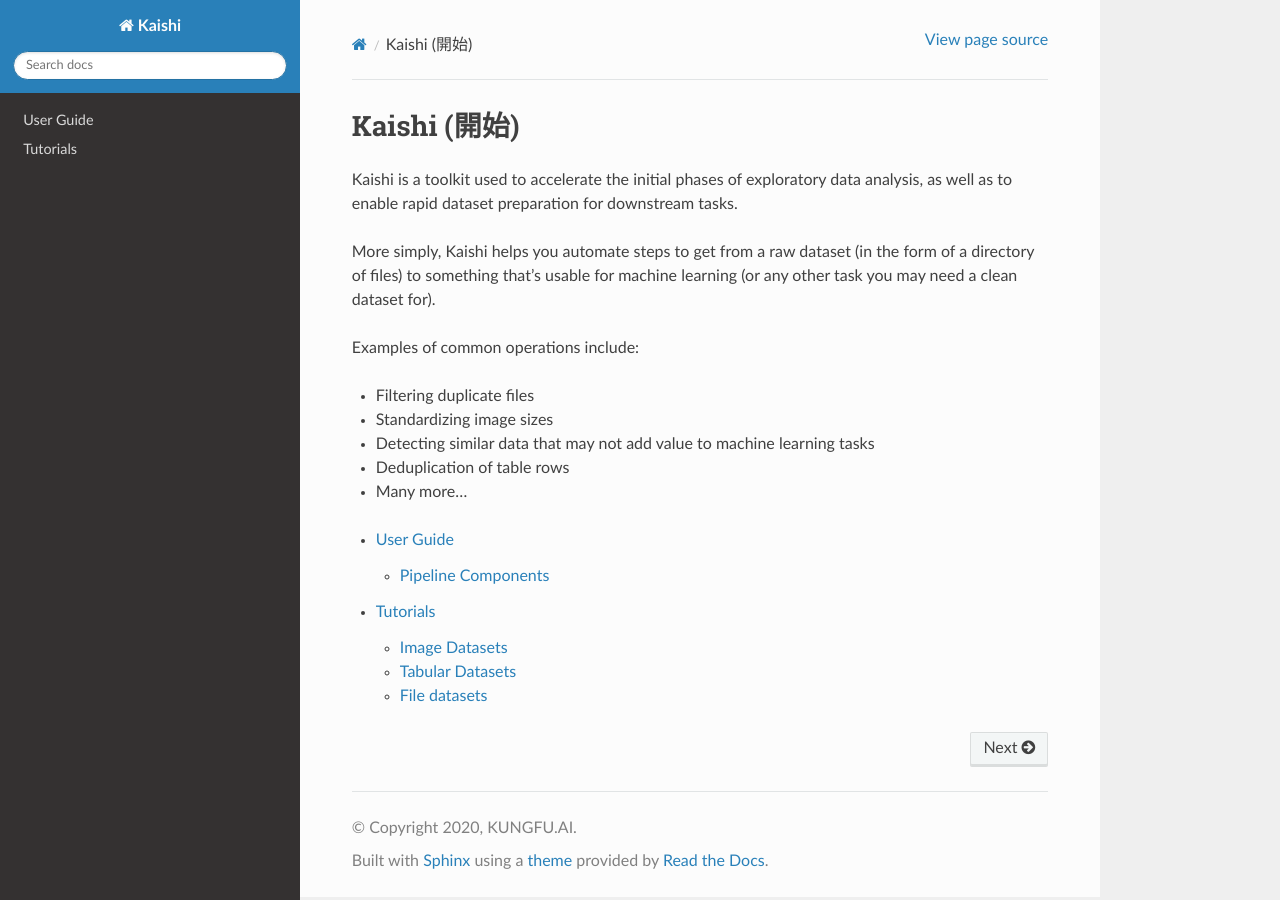
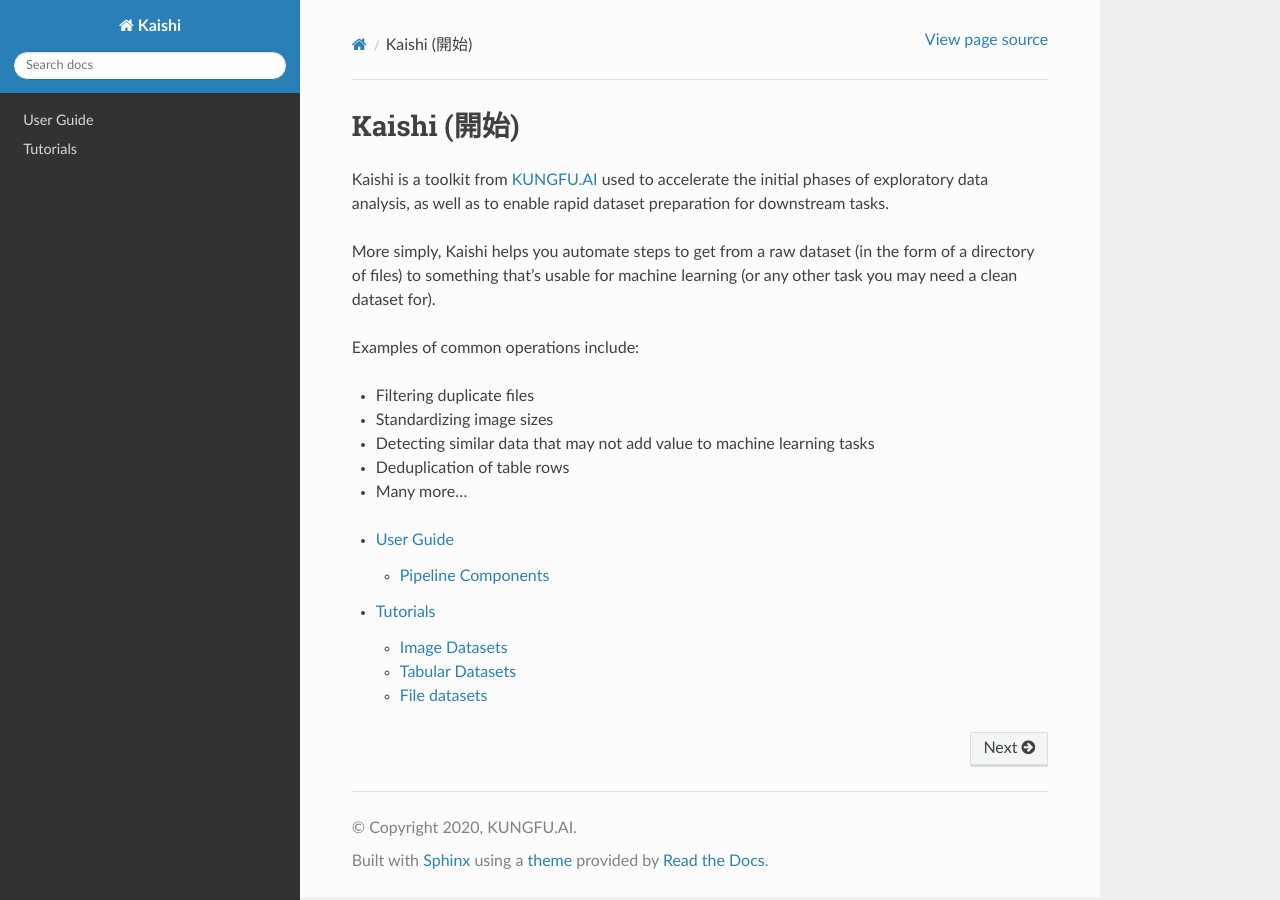
Before and after one commit to kungfuai/kaishi, a Sphinx documentation site: the page built from docs/index.rst, in a window 1280 px wide. Built offline with Sphinx 7.4.7 and the Read the Docs theme 2.0.0, drawn with Linux system fonts in a browser that asks for light colours; pages that are not in the unit, such as notebooks, are missing from menus.

Commit message:
Add KUNGFU.AI link

```diff
--- a/docs/index.rst
+++ b/docs/index.rst
@@ -6,7 +6,8 @@
 Kaishi (開始)
 ==================================
 
-Kaishi is a toolkit used to accelerate the initial phases of exploratory data analysis, as well as to enable rapid dataset preparation for downstream tasks.
+Kaishi is a toolkit from `KUNGFU.AI <https://www.kungfu.ai/>`_ used to accelerate the initial phases of exploratory data analysis, as well as to
+enable rapid dataset preparation for downstream tasks.
 
 More simply, Kaishi helps you automate steps to get from a raw dataset (in the form of a directory of files) to something that's usable for machine
 learning (or any other task you may need a clean dataset for).
```
